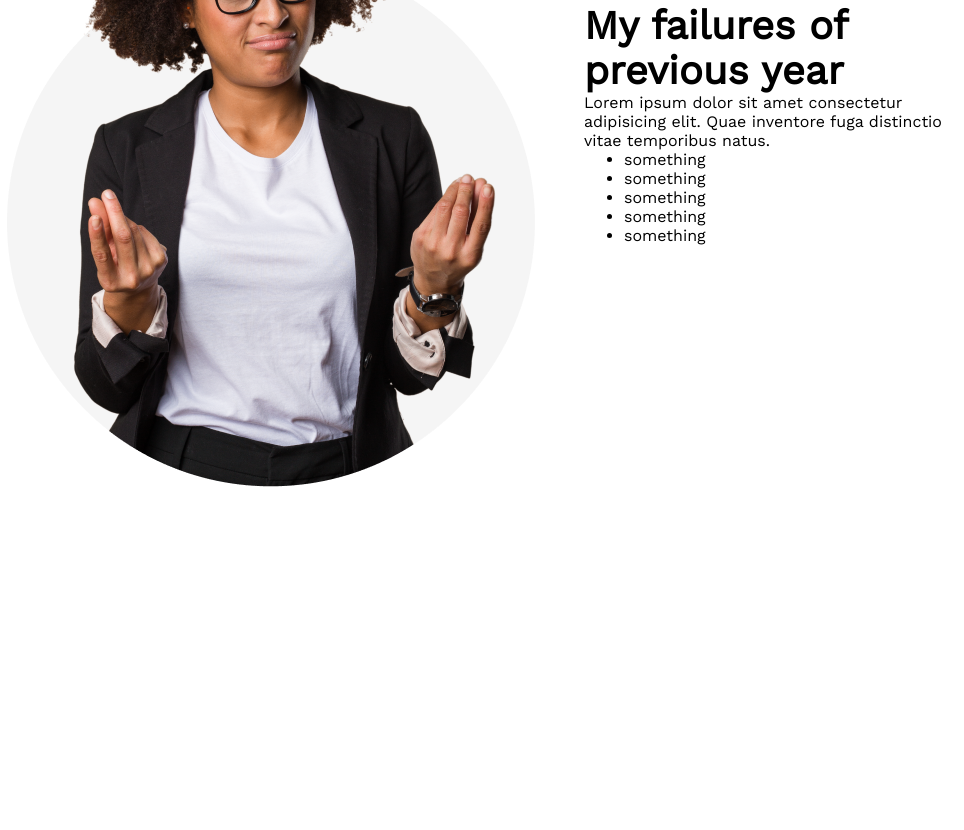
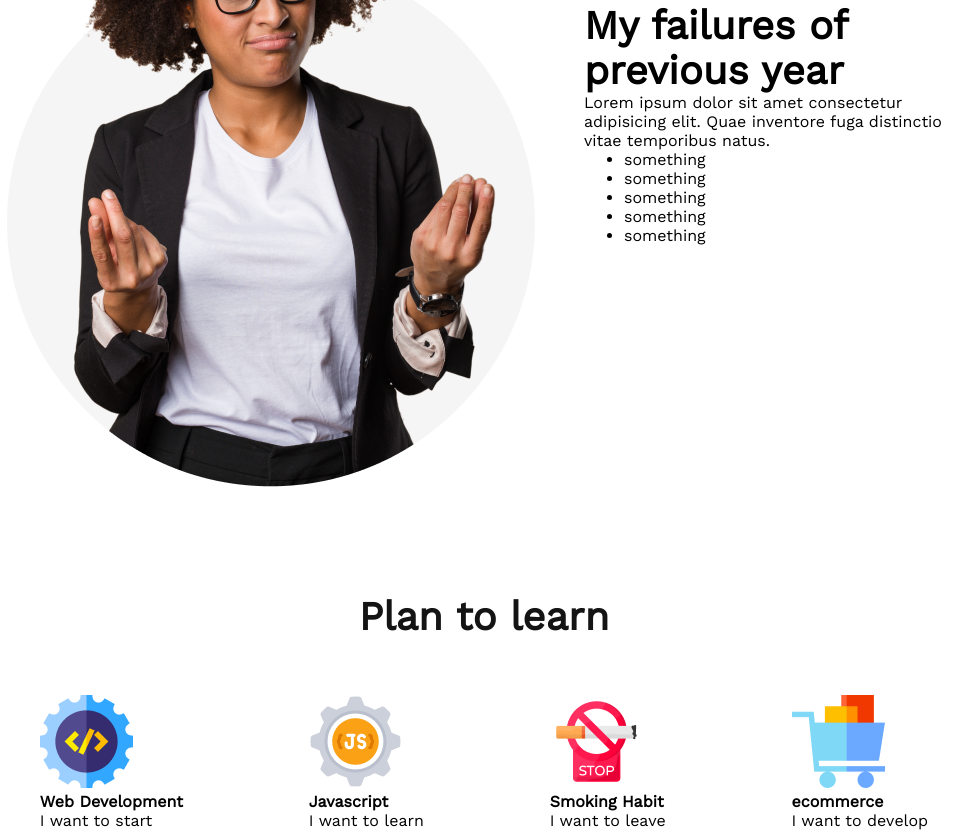
Before and after one commit to mamun-coderman/new_year_new_me, a plain HTML site: page index.html in a window 1280 px wide. Shown: the part 1175-2005 px from the top of the page, without its empty margins (316-1280 px from the left). Before the commit the page ends 1768 px from the top, so only its background shows below. Drawn offline with nearby package versions, Linux system fonts and the light colour scheme.

Commit message:
plan section added

```diff
--- a/css/style.css
+++ b/css/style.css
@@ -75,3 +75,24 @@
     line-height: 26px;
     color: #444343;
 }
+
+/* failure parts ends ands plan parts starts */
+
+.plan{
+    width: 1140px;
+    margin-left: 230px;
+    margin-right: 230px;
+}
+.plan h3{
+    font-size: 40px;
+    font-weight: 700;
+    line-height: 47px;
+    text-align: center;
+    color: #151414;
+}
+.plan_items{
+    display: flex;
+    justify-content: space-evenly;
+    margin-top: 55px;
+
+}
--- a/index.html
+++ b/index.html
@@ -42,6 +42,32 @@
                 </ul>
             </div>
         </section>
+        <!-- failure part ends  -->
+        <section class="plan">
+            <h3>Plan to learn</h3>
+            <div class="plan_items">
+                <div class="item-1">
+                    <img src="images/icons/web.png" alt="">
+                    <h4>Web Development</h4>
+                    <p>I want to start</p>
+                </div>
+                <div class="item-2">
+                    <img src="images/icons/js.png" alt="">
+                    <h4>Javascript</h4>
+                    <p>I want to learn</p>
+                </div>
+                <div class="item-3">
+                    <img src="images/icons/smoke.png" alt="">
+                    <h4>Smoking Habit</h4>
+                    <p>I want to leave</p>
+                </div>
+                <div class="item-4">
+                    <img src="images/icons/ecom.png" alt="">
+                    <h4>ecommerce</h4>
+                    <p>I want to develop</p>
+                </div>
+            </div>
+        </section>
     </main>
 
     <!-- main ends and footer starts -->
```
Also changed, not shown: images/jhankar.jpg (added), images/subeen.jpg (added).
